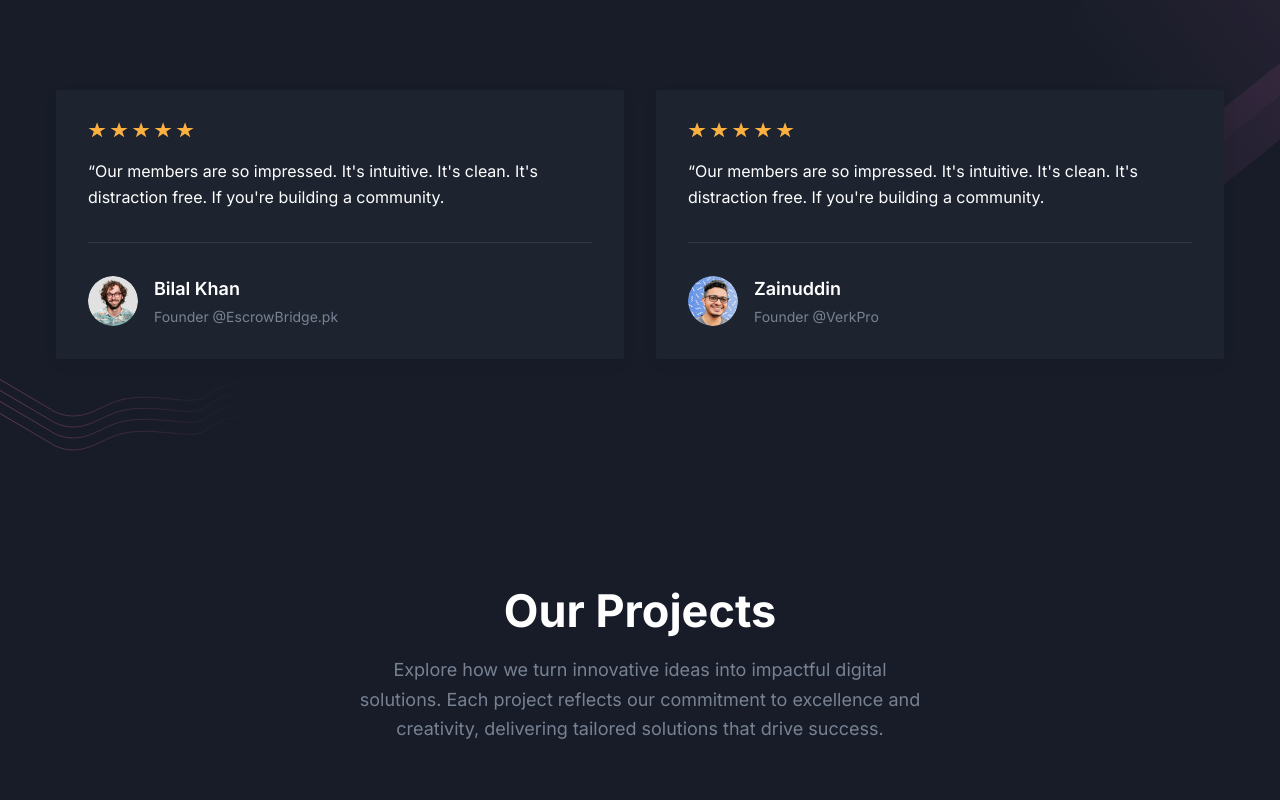
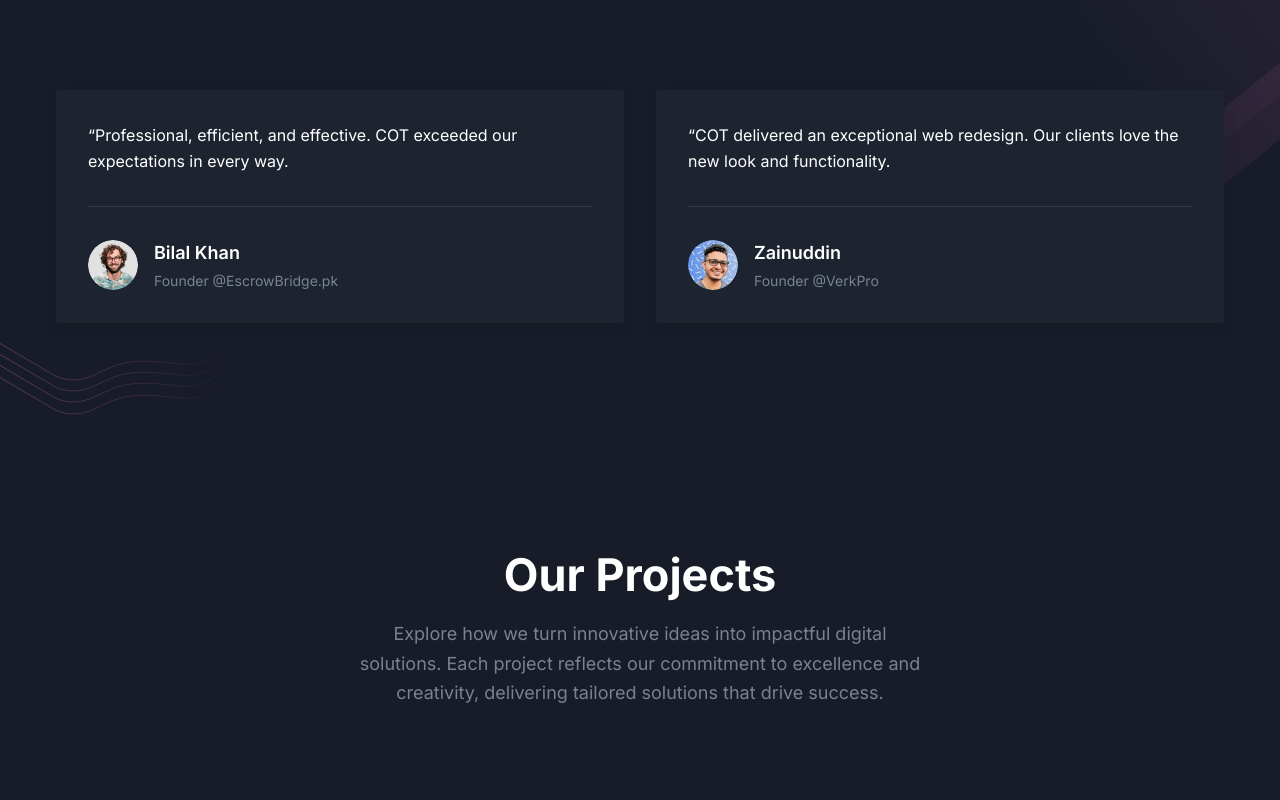
Before and after one commit to sameem786-blip/cot-web, a Next.js app: page / in a window 1280 px wide. Shown: the part 2800-3600 px from the top of the page. Built offline with nearby package versions, Linux system fonts and the light colour scheme.

Commit message:
testimonials setting

```diff
--- a/src/components/Testimonials/SingleTestimonial.tsx
+++ b/src/components/Testimonials/SingleTestimonial.tsx
@@ -21,7 +21,7 @@ const SingleTestimonial = ({ testimonial }: { testimonial: Testimonial }) => {
   return (
     <div className="w-full">
       <div className="rounded-sm bg-white p-8 shadow-two duration-300 hover:shadow-one dark:bg-dark dark:shadow-three dark:hover:shadow-gray-dark lg:px-5 xl:px-8">
-        <div className="mb-5 flex items-center space-x-1">{ratingIcons}</div>
+        {/* <div className="mb-5 flex items-center space-x-1">{ratingIcons}</div> */}
         <p className="mb-8 border-b border-body-color border-opacity-10 pb-8 text-base leading-relaxed text-body-color dark:border-white dark:border-opacity-10 dark:text-white">
           “{content}
         </p>
--- a/src/components/Testimonials/index.tsx
+++ b/src/components/Testimonials/index.tsx
@@ -8,7 +8,7 @@ const testimonialData: Testimonial[] = [
     name: "Bilal Khan",
     designation: "Founder @EscrowBridge.pk",
     content:
-      "Our members are so impressed. It's intuitive. It's clean. It's distraction free. If you're building a community.",
+      "Professional, efficient, and effective. COT exceeded our expectations in every way.",
     image: "/images/testimonials/auth-02.png",
     star: 5,
   },
@@ -17,7 +17,7 @@ const testimonialData: Testimonial[] = [
     name: "Zainuddin",
     designation: "Founder @VerkPro",
     content:
-      "Our members are so impressed. It's intuitive. It's clean. It's distraction free. If you're building a community.",
+      "COT delivered an exceptional web redesign. Our clients love the new look and functionality.",
     image: "/images/testimonials/auth-01.png",
     star: 5,
   },
@@ -25,7 +25,7 @@ const testimonialData: Testimonial[] = [
 
 const Testimonials = () => {
   return (
-    <section className="dark:bg-bg-color-dark bg-gray-light relative z-10 py-16 md:py-20 lg:py-28">
+    <section className="relative z-10 bg-gray-light py-16 dark:bg-bg-color-dark md:py-20 lg:py-28">
       <div className="container">
         <SectionTitle
           title="Customer Experience"
```
